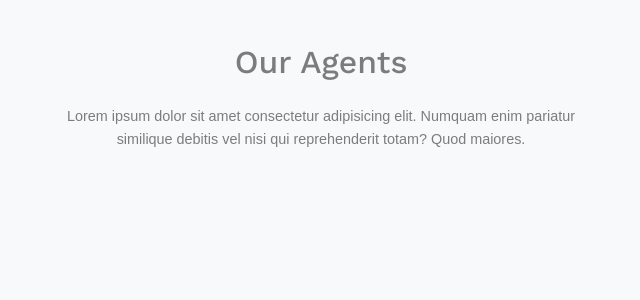
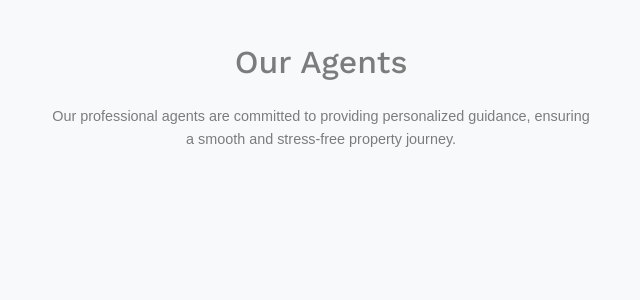
Before and after one commit to NoelWekulo/emobilis-final-project, a Django app: page /agent in a window 1280 px wide. Shown: the part 611-911 px from the top of the page, without its empty margins (319-959 px from the left). Run offline with Django 5.2, Linux system fonts and the light colour scheme; data that the repository does not hold is empty; some libraries are stand-ins or nearby versions; some web fonts are replaced.

Commit message:
Update agent.html

```diff
--- a/propertyapp/templates/agent.html
+++ b/propertyapp/templates/agent.html
@@ -46,9 +46,7 @@
             Our Agents
           </h2>
           <p class="text-black-50">
-            Lorem ipsum dolor sit amet consectetur adipisicing elit. Numquam
-            enim pariatur similique debitis vel nisi qui reprehenderit totam?
-            Quod maiores.
+          Our professional agents are committed to providing personalized guidance, ensuring a smooth and stress-free property journey.
           </p>
         </div>
       </div>
```
